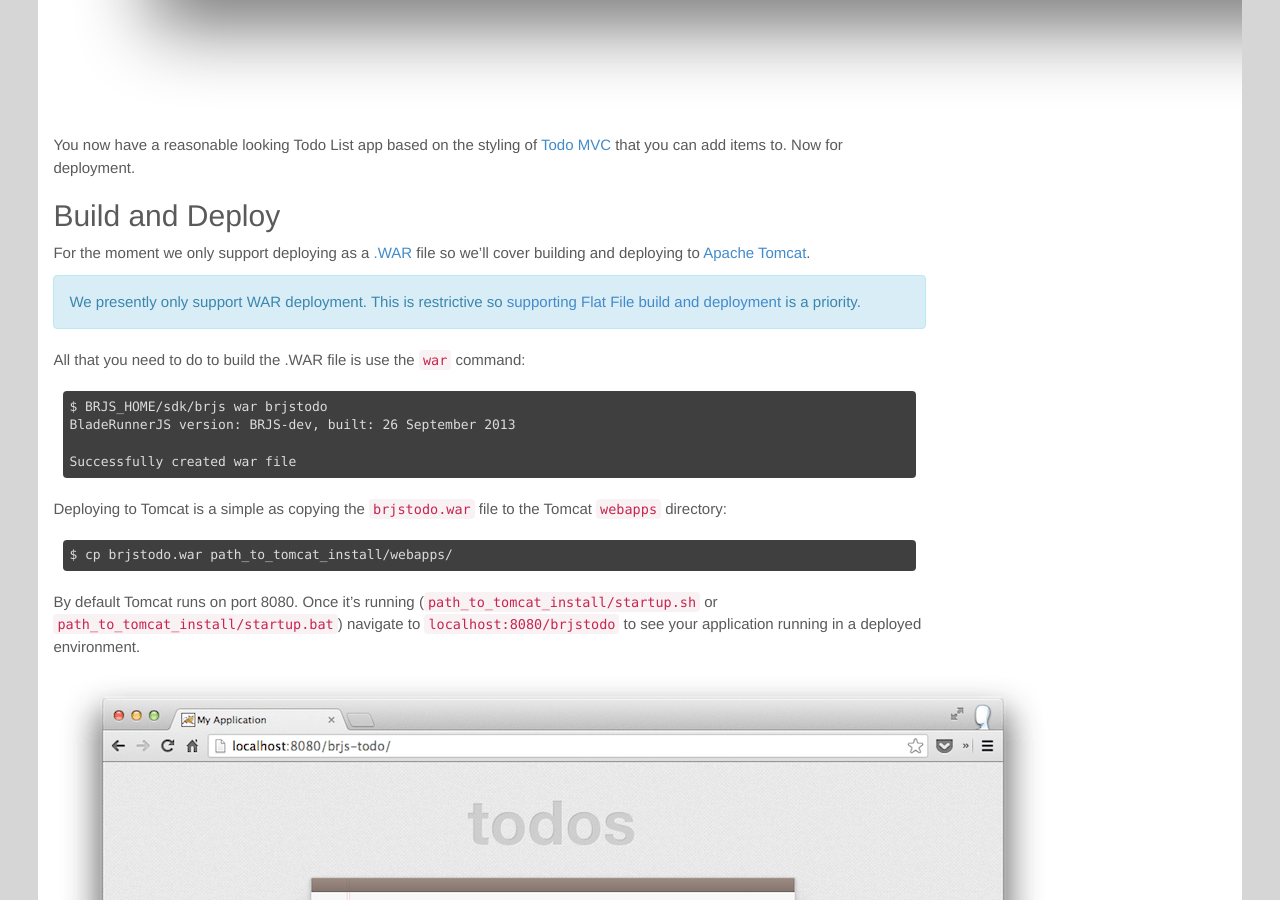
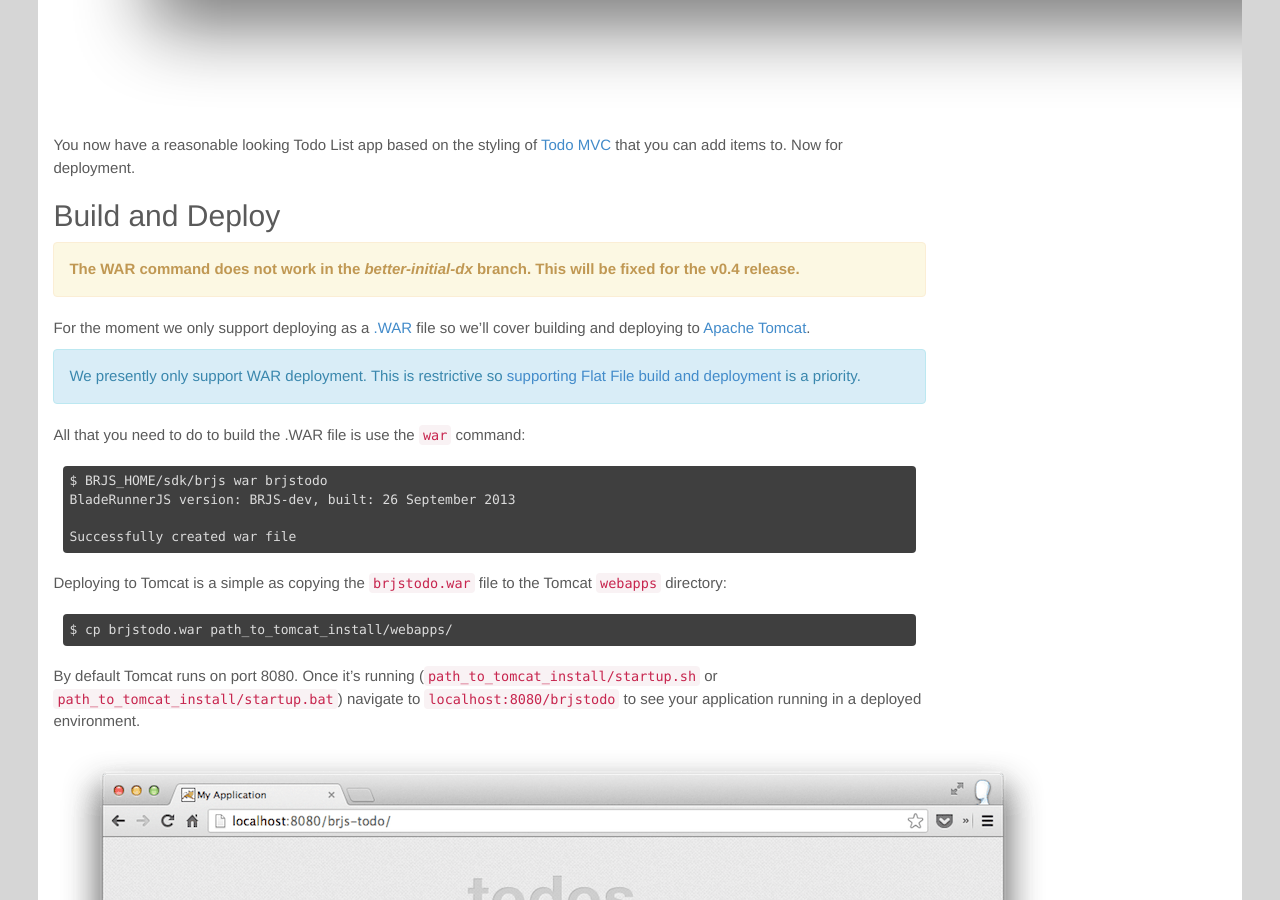
Before and after one commit to BladeRunnerJS/brjs-site, a Jekyll site: the page built from docs/use/getting_started.md, in a window 1280 px wide and 900 px high, scrolled down 25496 px. Built offline with Jekyll 4.4.1, drawn with Linux system fonts in a browser that asks for light colours; nearby versions of some CDN libraries; Markdown is read by kramdown in place of the engine named in the settings.

Commit message:
Stating WAR command doesn't work

```diff
--- a/docs/use/getting_started.md
+++ b/docs/use/getting_started.md
@@ -808,6 +808,12 @@ You now have a reasonable looking Todo List app based on the styling of [Todo MV
 
 ## Build and Deploy
 
+<div class="alert alert-warning">
+  <p>
+    <strong>The WAR command does not work in the <em>better-initial-dx</em> branch. This will be fixed for the v0.4 release.</strong>
+  </p>
+</div>
+
 For the moment we only support deploying as a [.WAR][war-file] file so we'll cover building and deploying to [Apache Tomcat](http://tomcat.apache.org/).
 
 [war-file]: http://en.wikipedia.org/wiki/WAR_file_format_(Sun)
```
